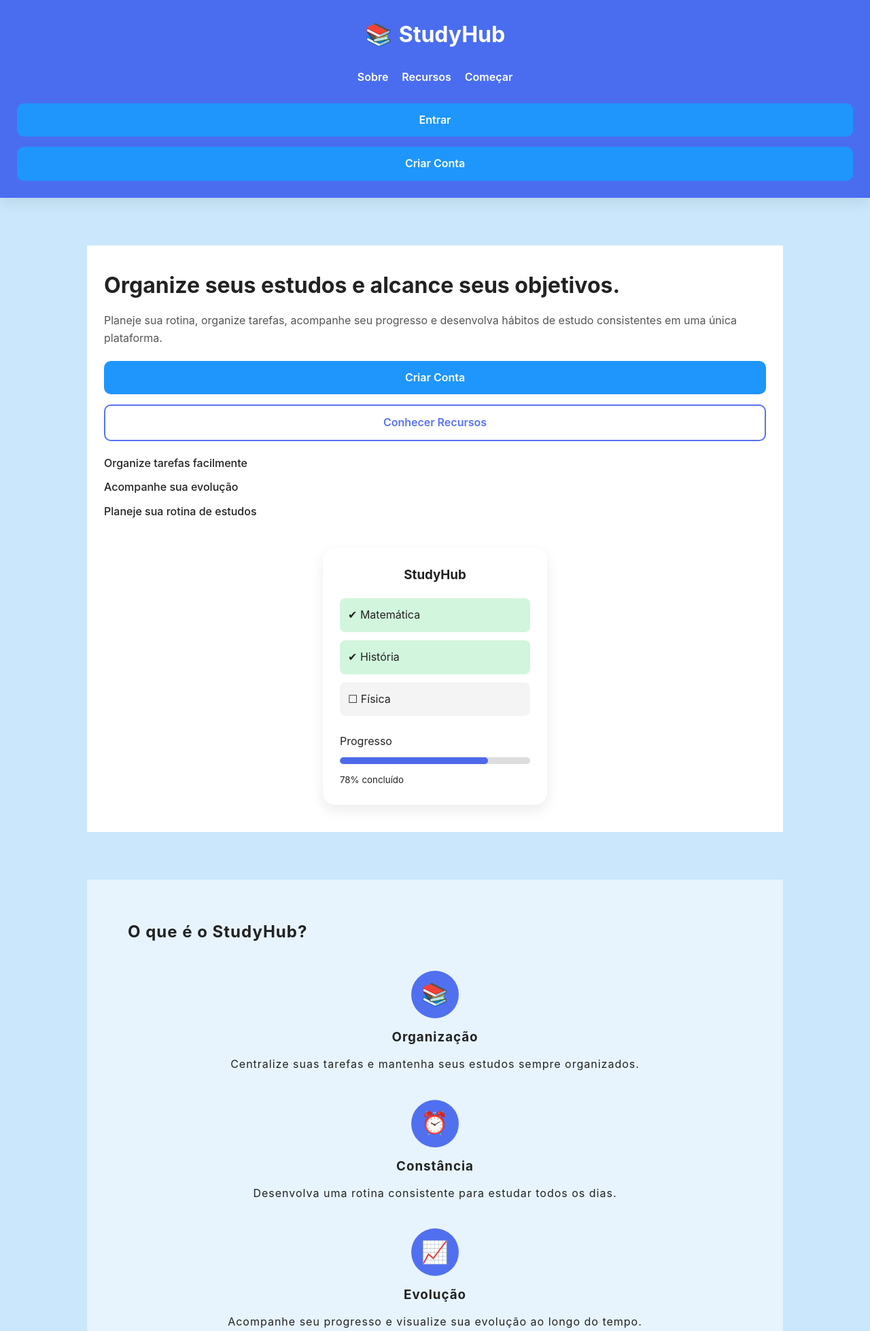
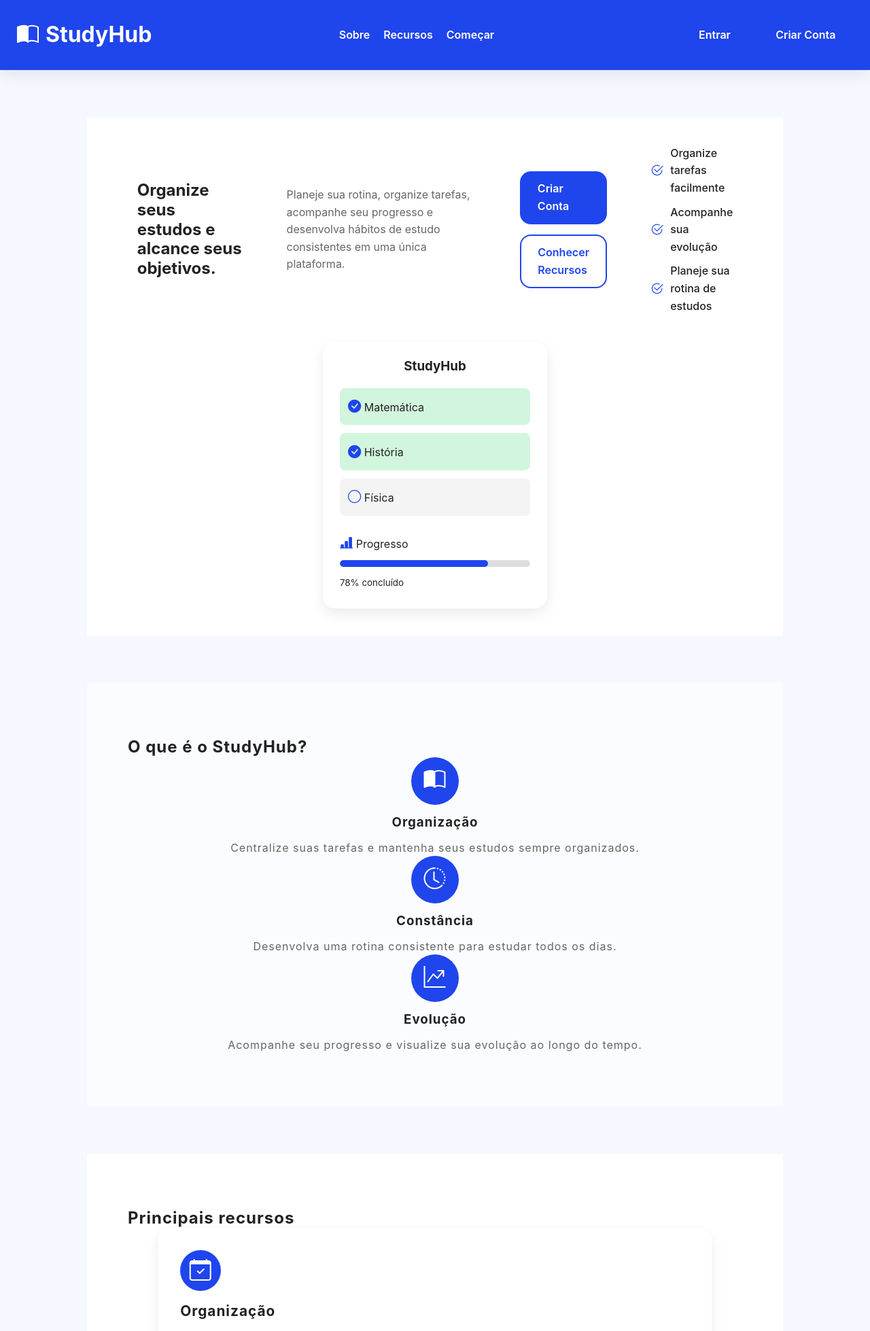
Before and after one commit to gandradefreitas/StudyHub, a Flask app: page / in a window 1280 px wide. Shown: the top 1958 px of the page at 68% size. Run offline with Flask 3, Linux system fonts and the light colour scheme.

Commit message:
feat: primeira versão funcional do StudyHub

```diff
--- a/static/script.js
+++ b/static/script.js
@@ -0,0 +1,17 @@
+const elementos = document.querySelectorAll(".oculto");
+
+const observer = new IntersectionObserver((entries) => {
+
+    entries.forEach((entry) => {
+
+        if (entry.isIntersecting) {
+
+            entry.target.classList.add("visivel");
+
+        }
+
+    });
+
+});
+
+elementos.forEach((elemento) => observer.observe(elemento));
--- a/static/style.css
+++ b/static/style.css
@@ -11,45 +13,127 @@
 
     padding: 0;
 }
-/* Variáveis */
-:root {
+/* ==========================
+   VARIÁVEIS
+========================== */
+:root{
 
-    --cor-fundo: rgb(162 214 249 / 0.57);
+    /* Cores */
+
+    --cor-primaria: #1F45ED;
+
+    --cor-secundaria: #1E96FC;
+
+    --cor-fundo: #F5F9FF;
+
+    --cor-card: #FFFFFF;
 
     --cor-texto: #222;
 
-    --cor-texto-claro: #fff;
+    --cor-texto-secundario: #666;
 
-    --cor-primaria: rgb(31 69 237 / 0.75);
+    --cor-texto-claro: #FFF;
 
-    --cor-secundaria: #1E96FC;
+    --cor-borda: #E5E7EB;
 
-    --cor-card: #fff;
+    --cor-sucesso: #22C55E;
 
-    --raio: 10px;
+    --largura-maxima: 1100px;
+    /* Bordas */
+
+    --raio: 16px;
+
+    /* Sombras */
 
     --sombra: 0 8px 20px rgb(0 0 0 / .08);
 
-    --largura-maxima: 1100px;
+    --sombra-hover: 0 15px 35px rgb(0 0 0 /.15);
+
+    /* Transições */
+
+    --transicao: .3s ease;
 
 }
 
-/* Body */
-body {
+::selection {
+
+    background:var(--cor-primaria);
+
+    color:white;
+
+}
+
+::-webkit-scrollbar {
+
+    width:10px;
+
+}
+
+::-webkit-scrollbar-track {
+
+    background:var(--cor-fundo);
+
+}
+
+::-webkit-scrollbar-thumb {
+
+    background:var(--cor-primaria);
+
+    border-radius:20px;
+
+}
+
+::-webkit-scrollbar-thumb:hover {
+
+    background:var(--cor-secundaria);
+
+}
+
+.bi{
+
+    font-size:1.2rem;
+
+    color:var(--cor-primaria);
+
+    transition:var(--transicao);
+
+}
+/* ==========================
+   ESTILOS GERAIS
+========================== */
+body{
 
     background: var(--cor-fundo);
 
     color: var(--cor-texto);
 
-    line-height: 1.6;
+    font-family: -apple-system, BlinkMacSystemFont, avenir next, avenir, segoe ui, helvetica neue, helvetica, Cantarell, Ubuntu, roboto, noto, arial, sans-serif;
 
-    font-family: -apple-system, BlinkMacSystemFont, avenir next, avenir, segoe ui, helvetica neue, helvetica, Cantarell, Ubuntu, roboto, noto, arial, sans-serif;
+    line-height:1.6;
+
 }
 
-/* Componentes globais */
-p {
+html {
 
-    margin-bottom: 1rem;
+    scroll-behavior: smooth;
+
+}
+/* ==========================
+   COMPONENTES GLOBAIS
+========================== */
+h1,
+h2,
+h3 {
+
+    line-height:1.2;
+
+    font-weight:700;
+
+}
+
+p{
+
+    color:var(--cor-texto-secundario);
 
 }
 
@@ -59,11 +143,38 @@ a {
 
     text-decoration: none;
 
-    transition: .3s;
+    transition: color var(--transicao);
 
 }
 
-section{
+a:focus-visible,
+button:focus-visible {
+
+    outline:3px solid var(--cor-secundaria);
+
+    outline-offset:4px;
+
+}
+
+img {
+
+    max-width:100%;
+
+    display:block;
+
+}
+
+.icone {
+
+    display:flex;
+
+    justify-content:center;
+
+    align-items:center;
+
+}
+
+section {
 
     background: white;
 
@@ -73,9 +184,49 @@ section{
 
     padding: 60px;
 
+
 }
-/* Header */
 
+.section {
+
+    padding-block:5rem;
+
+}
+.container {
+
+    width:min(1100px,90%);
+
+    margin-inline:auto;
+
+}
+
+.oculto {
+
+    opacity:0;
+
+    transform:translateY(40px);
+
+    transition:
+
+        opacity .7s ease,
+
+        transform .7s ease;
+
+}
+
+.visivel {
+
+    opacity:1;
+
+    transform:translateY(0);
+
+}
+/*========================
+    FORMULÁRIOS
+========================*/
+/* ==========================
+   HEADER
+========================== */
 header {
 
     background: var(--cor-primaria);
@@ -100,6 +251,14 @@ header {
 
     box-shadow: var(--sombra);
 
+    position:sticky;
+
+    top:0;
+
+    z-index:1000;
+
+    backdrop-filter:blur(10px);
+
 }
 
 .logo {
@@ -109,6 +268,22 @@ header {
     align-items: center;
 
     gap: 10px;
+
+    transition:transform var(--transicao);
+
+}
+
+.logo .bi {
+
+    color:white;
+
+    font-size:2rem;
+
+}
+
+.logo:hover {
+
+    transform:scale(1.03);
 
 }
 
@@ -198,40 +373,66 @@ header nav a:hover::after {
     flex: auto;
 }
 
-.botao {
+.botao{
 
-    display: inline-flex;
+    display:inline-flex;
 
-    align-items: center;
+    justify-content:center;
 
-    justify-content: center;
+    align-items:center;
 
-    padding: 12px 24px;
+    gap:.5rem;
 
-    border-radius: var(--raio);
+    min-height:48px;
 
-    background: var(--cor-secundaria);
+    padding:.85rem 1.6rem;
 
-    color: var(--cor-texto-claro);
+    border:none;
 
-    font-weight: 600;
+    border-radius:var(--raio);
 
-    transition: .3s;
+    background:var(--cor-primaria);
+
+    color:var(--cor-texto-claro);
+
+    font-weight:600;
+
+    cursor:pointer;
+
+    transition:
+
+        background-color var(--transicao),
+        color var(--transicao),
+        transform var(--transicao),
+        box-shadow var(--transicao);
 
 }
 
-.botao:hover{
+.botao:hover {
 
-    transform: translateY(-2px);
+    transform: translateY(-4px);
 
     opacity: .9;
 
+    box-shadow:var(--sombra-hover);
 }
-/* Navegação */
 
-/* Main */
+.botao:active {
 
-/* Hero */
+    transform:translateY(-1px);
+
+}
+
+.botao:focus-visible {
+
+    outline:3px solid var(--cor-secundaria);
+
+    outline-offset:3px;
+
+}
+/* ==========================
+   HERO
+========================== */
 #hero {
 
     display: flex;
@@ -425,15 +626,28 @@ header nav a:hover::after {
     border-radius: 20px;
 
 }
-/* Sobre */
+/* ==========================
+   SOBRE
+========================== */
 #sobre {
 
     letter-spacing: 1px;
 
     line-height: 1.4;
+
+    background: rgb(255 255 255 / .55);
+
 }
 
-.sobre-destaques{
+#sobre .bi{
+
+    color: var(--cor-texto-claro);
+
+    font-size: 2rem;
+
+}
+
+.sobre-destaques {
 
     display:flex;
 
@@ -480,12 +694,24 @@ header nav a:hover::after {
     font-size:2rem;
 
 }
-/* Recursos */
+/* ==========================
+   RECURSOS
+========================== */
 #recursos {
 
     letter-spacing: 1px;
 
     line-height: 1.4;
+}
+
+#recursos h3 {
+
+    display:flex;
+
+    align-items:center;
+
+    gap:.7rem;
+
 }
 
 .cards {
@@ -548,6 +786,14 @@ header nav a:hover::after {
 
 }
 
+.card-icone i {
+
+    color: var(--cor-texto-claro);
+
+    font-size: 2rem;
+
+}
+
 .card h3 {
 
     font-size: 1.3rem;
@@ -709,3 +971,92 @@ footer{
     }
 
 }
+
+/* Tablet */
+@media (min-width: 768px) {
+
+    .header-container {
+
+        flex-direction: row;
+
+        justify-content: space-between;
+
+        align-items: center;
+
+    }
+
+    .header-acoes {
+
+        flex-direction: row;
+
+        width: auto;
+
+    }
+
+    #hero .container {
+
+    display: flex;
+
+    align-items: center;
+
+    justify-content: space-between;
+
+    gap: 4rem;
+
+    }
+
+    .cards {
+
+    display: grid;
+
+    grid-template-columns: repeat(2, 1fr);
+
+    gap: 2rem;
+
+    }
+
+}
+/* Desktop */
+@media (min-width: 1024px) {
+
+    .cards {
+
+    grid-template-columns: repeat(3, 1fr);
+
+    }
+
+    .sobre-destaques {
+
+    display: grid;
+
+    grid-template-columns: repeat(3, 1fr);
+
+    }
+
+    .footer-conteudo {
+
+    display: grid;
+
+    grid-template-columns: 2fr 1fr 1fr;
+
+    gap: 3rem;
+
+    }
+}
+
+/* Monitores grandes */
+@media (min-width: 1440px) {
+
+    .container {
+
+    width: min(1200px, 90%);
+
+    }
+
+    .hero-texto h2 {
+
+    font-size: 3.5rem;
+
+    }
+
+}
--- a/templates/pagina_inicial.html
+++ b/templates/pagina_inicial.html
@@ -2,8 +2,11 @@
 <html lang="pt-br">
 <head>
     <meta charset="UTF-8">
+    <meta name="viewport" content="width=device-width, initial-scale=1.0">
+    <meta name="description" content="Organize seus estudos com o StudyHub.">
     <title>StudyHub</title>
     <link rel="stylesheet" href="{{ url_for('static', filename='style.css') }}">
+    <link rel="stylesheet" href="https://cdn.jsdelivr.net/npm/bootstrap-icons@1.13.1/font/bootstrap-icons.min.css">
 </head>
 <body>
 
@@ -11,7 +14,7 @@
 
         <div class="logo">
 
-            <span>📚</span>
+            <i class="bi bi-book-half"></i>
 
             <h1>StudyHub</h1>
 
@@ -40,9 +43,9 @@
     </header>
 
     <main>
-        <section id="hero">
+        <section id="hero" class="section oculto">
 
-            <div class="hero-texto">
+            <div class="container">
 
                 <h2>Organize seus estudos e alcance seus objetivos.</h2>
 
@@ -65,11 +68,23 @@
 
                 <ul class="hero-beneficios">
 
-                    <li>Organize tarefas facilmente</li>
+                    <li>
+                        <i class="bi bi-check2-circle"></i>
 
-                    <li>Acompanhe sua evolução</li>
+                        Organize tarefas facilmente
+                    </li>
 
-                    <li>Planeje sua rotina de estudos</li>
+                    <li>
+                        <i class="bi bi-check2-circle"></i>
+
+                        Acompanhe sua evolução
+                    </li>
+
+                    <li>
+                        <i class="bi bi-check2-circle"></i>
+
+                        Planeje sua rotina de estudos
+                    </li>
 
                 </ul>
             </div>
@@ -81,20 +96,27 @@
                     <h3>StudyHub</h3>
 
                     <div class="tarefa concluida">
-                        ✔ Matemática
+                        <i class="bi bi-check-circle-fill"></i>
+                        Matemática
                     </div>
 
                     <div class="tarefa concluida">
-                        ✔ História
+                        <i class="bi bi-check-circle-fill"></i>
+                        História
                     </div>
 
                     <div class="tarefa">
-                        ☐ Física
+                        <i class="bi bi-circle"></i>
+                        Física
                     </div>
 
                     <div class="progresso">
 
-                        <span>Progresso</span>
+                        <span>
+                            <i class="bi bi-bar-chart-line-fill"></i>
+
+                            Progresso
+                        </span>
 
                         <div class="barra">
 
@@ -109,16 +131,16 @@
             </div>
         </section>
 
-        <section id="sobre">
+        <section id="sobre" class="section oculto">
 
             <h2>O que é o StudyHub?</h2>
 
-            <div class="sobre-destaques">
+            <div class="container">
 
                 <article class="sobre-item">
 
                     <div class="sobre-icone">
-                        📚
+                        <i class="bi bi-book-half"></i>
                     </div>
 
                     <h3>Organização</h3>
@@ -132,7 +154,7 @@
                 <article class="sobre-item">
 
                     <div class="sobre-icone">
-                        ⏰
+                        <i class="bi bi-clock-history"></i>
                     </div>
 
                     <h3>Constância</h3>
@@ -146,7 +168,7 @@
                 <article class="sobre-item">
 
                     <div class="sobre-icone">
-                        📈
+                        <i class="bi bi-graph-up-arrow"></i>
                     </div>
 
                     <h3>Evolução</h3>
@@ -159,14 +181,14 @@
             </div>
         </section>
 
-        <section id="recursos">
+        <section id="recursos" class="section oculto">
 
             <h2>Principais recursos</h2>
-            <div class="cards">
+            <div class="container">
                 <article class="card">
 
                     <div class="card-icone">
-                        📅
+                         <i class="bi bi-calendar-check"></i>
                     </div>
 
                     <h3>Organização</h3>
@@ -179,7 +201,7 @@
                 <article class="card">
 
                     <div class="card-icone">
-                        📈
+                        <i class="bi bi-graph-up-arrow"></i>
                     </div>
 
                     <h3>Progresso</h3>
@@ -192,7 +214,7 @@
                 <article class="card">
 
                     <div class="card-icone">
-                        🎯
+                        <i class="bi bi-bullseye"></i>
                     </div>
 
                     <h3>Planejamento</h3>
@@ -205,9 +227,9 @@
             </div>
         </section>
 
-        <section id="cta">
+        <section id="cta" class="section oculto">
 
-            <div class="cta-conteudo">
+            <div class="container">
 
                 <h2>Comece sua jornada de estudos hoje mesmo.</h2>
 
@@ -224,13 +246,17 @@
         </section>
     </main>
 
-    <footer>
+    <footer class="oculto">
 
         <div class="footer-conteudo">
 
             <section class="footer-info">
 
-                <h2>📚 StudyHub</h2>
+                <h2>
+                    <i class="bi bi-book-half"></i>
+
+                    StudyHub
+                </h2>
 
                 <p>
                     Organize seus estudos de forma simples,
@@ -259,15 +285,18 @@
                 <h3>Redes Sociais</h3>
 
                 <a href="https://github.com/seuusuario">
-                    GitHub
+                    <i class="bi bi-github"></i>
+                    <span>GitHub</span>
                 </a>
 
                 <a href="https://linkedin.com/in/seuperfil">
-                    LinkedIn
+                    <i class="bi bi-linkedin"></i>
+                    <span>LinkedIn</span>
                 </a>
 
                 <a href="https://youtube.com">
-                    YouTube
+                    <i class="bi bi-youtube"></i>
+                    <span>YouTube</span>
                 </a>
 
             </section>
@@ -282,6 +311,6 @@
 
         </div>
     </footer>
-
+<script src="{{ url_for('static', filename='script.js') }}"></script>
 </body>
 </html>
```
Also changed, not shown: other parts of static/style.css (+68 -38 lines).
